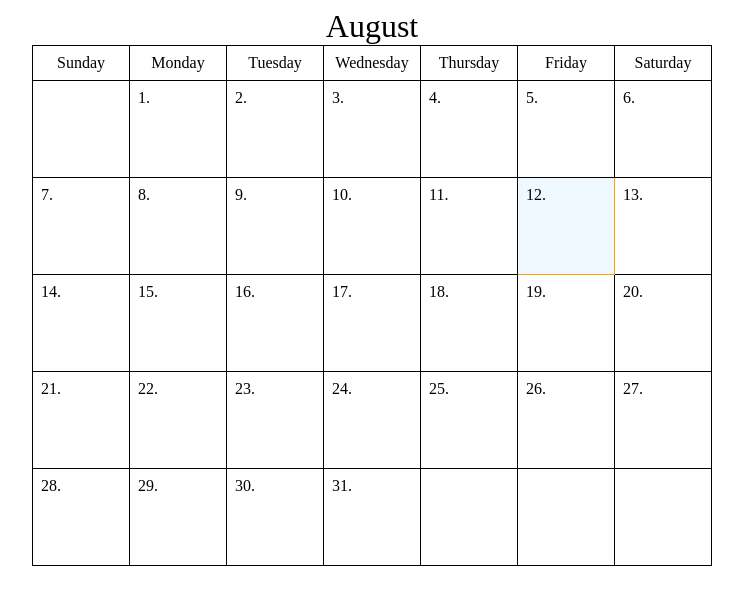
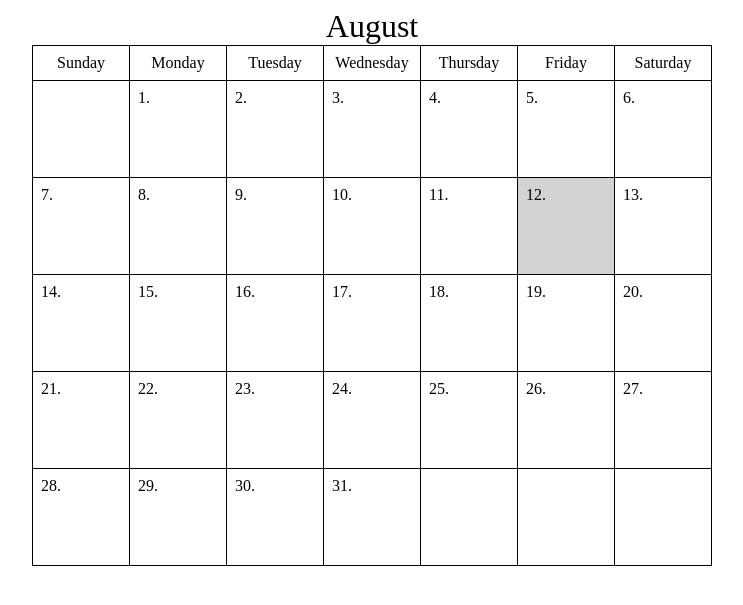
Before and after one commit to ajgeiss0702/redclock.fun, a PHP site: page /admin/calendar.php in a window 1280 px wide. Shown: the top 605 px of the page, without its empty margins (268-1011 px from the left). Run offline with PHP 8.4, Linux system fonts and the light colour scheme.

Commit message:
fix today background color on calendar

```diff
--- a/admin/calendar.php
+++ b/admin/calendar.php
@@ -30,8 +30,17 @@
         text-align: center;
       }
       .today {
-        background-color: aliceblue;
-          border-color: orange;
+          background-color: <?php
+              if(isset($_COOKIE['theme'])) {
+                if($_COOKIE['theme'] == "black" || $_COOKIE['theme'] == "dark") {
+                    echo("rgb(49, 53, 55)");
+                } else {
+                    echo("lightgray");
+                }
+              } else {
+                echo('lightgray');
+              }
+              ?>;
       }
       .weekdays > td {
         border: 1px solid black;
```
